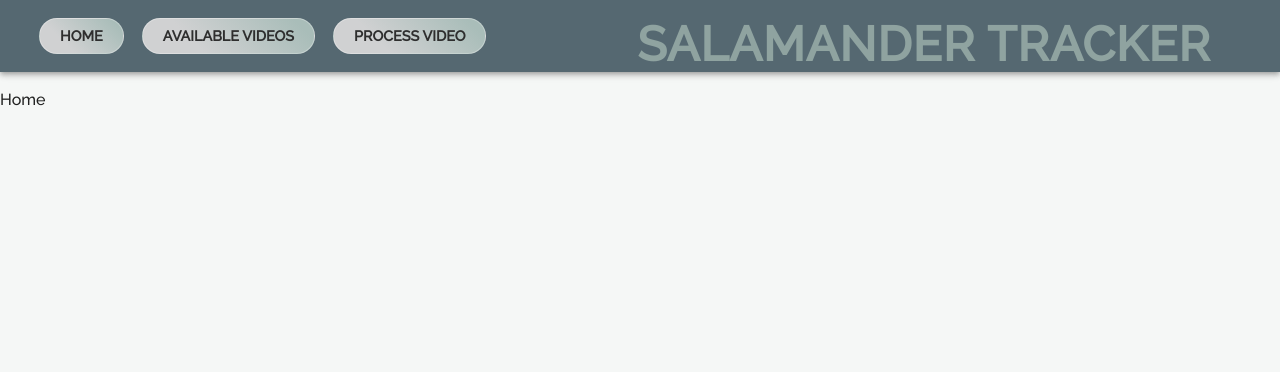
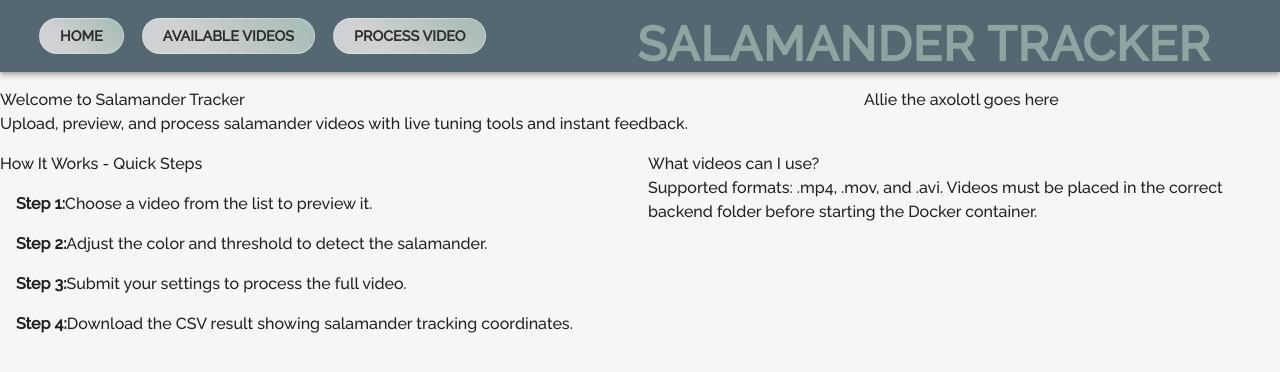
Before and after one commit to mechance782/salamander-tracker, a Next.js app: page / in a window 1280 px wide. Shown: the top 372 px of the page. Built offline with nearby package versions, Linux system fonts and the light colour scheme; no server answers.

Commit message:
Started on the home page.

```diff
--- a/src/app/page.js
+++ b/src/app/page.js
@@ -1,7 +1,31 @@
+import { Box, Typography, Grid, List, ListItem } from "@mui/material";
 
 export default function Home() {
 
-  return <div>
-    Home
-  </div>
+  return (
+
+      <Grid container spacing={2}>
+        <Grid size={8}>
+          <Typography>Welcome to Salamander Tracker</Typography>
+          <Typography>Upload, preview, and process salamander videos with live tuning tools and instant feedback.</Typography>
+        </Grid>
+        <Grid size={4}>
+          <Typography>Allie the axolotl goes here</Typography>
+        </Grid>
+        <Grid size={6}>
+          <Typography>How It Works - Quick Steps</Typography>
+          <List>
+            <ListItem><strong>Step 1:</strong>Choose a video from the list to preview it.</ListItem>
+            <ListItem><strong>Step 2:</strong>Adjust the color and threshold to detect the salamander.</ListItem>
+            <ListItem><strong>Step 3:</strong>Submit your settings to process the full video.</ListItem>
+            <ListItem><strong>Step 4:</strong>Download the CSV result showing salamander tracking coordinates.</ListItem>
+          </List>
+        </Grid>
+        <Grid size={6}>
+          <Typography>What videos can I use?</Typography>
+          <Typography>Supported formats: .mp4, .mov, and .avi. Videos must be placed in the correct backend folder before starting the Docker container.</Typography>
+        </Grid>
+      </Grid>
+
+  )
 }
```
